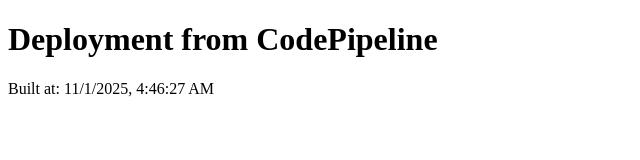
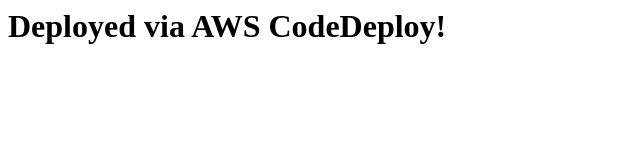
Before and after one commit to santoshsingh7891/dva-c02-assignment, a plain HTML site: page index.html in a window 1280 px wide. Shown: the whole page, without its empty margins (0-640 px from the left). Drawn offline with Linux system fonts and the light colour scheme.

Commit message:
Simplified version for successful CodeDeploy test

```diff
--- a/index.html
+++ b/index.html
@@ -1,11 +1,5 @@
-<!doctype html>
 <html>
-  <head><meta charset="utf-8"><title>Demo App</title></head>
   <body>
-    <h1>Deployment from CodePipeline</h1>
-    <p id="build">Built at: <span id="time"></span></p>
-    <script>
-      document.getElementById('time').textContent = new Date().toLocaleString();
-    </script>
+    <h1>Deployed via AWS CodeDeploy!</h1>
   </body>
 </html>
```
Also changed, not shown: 3 other files.
